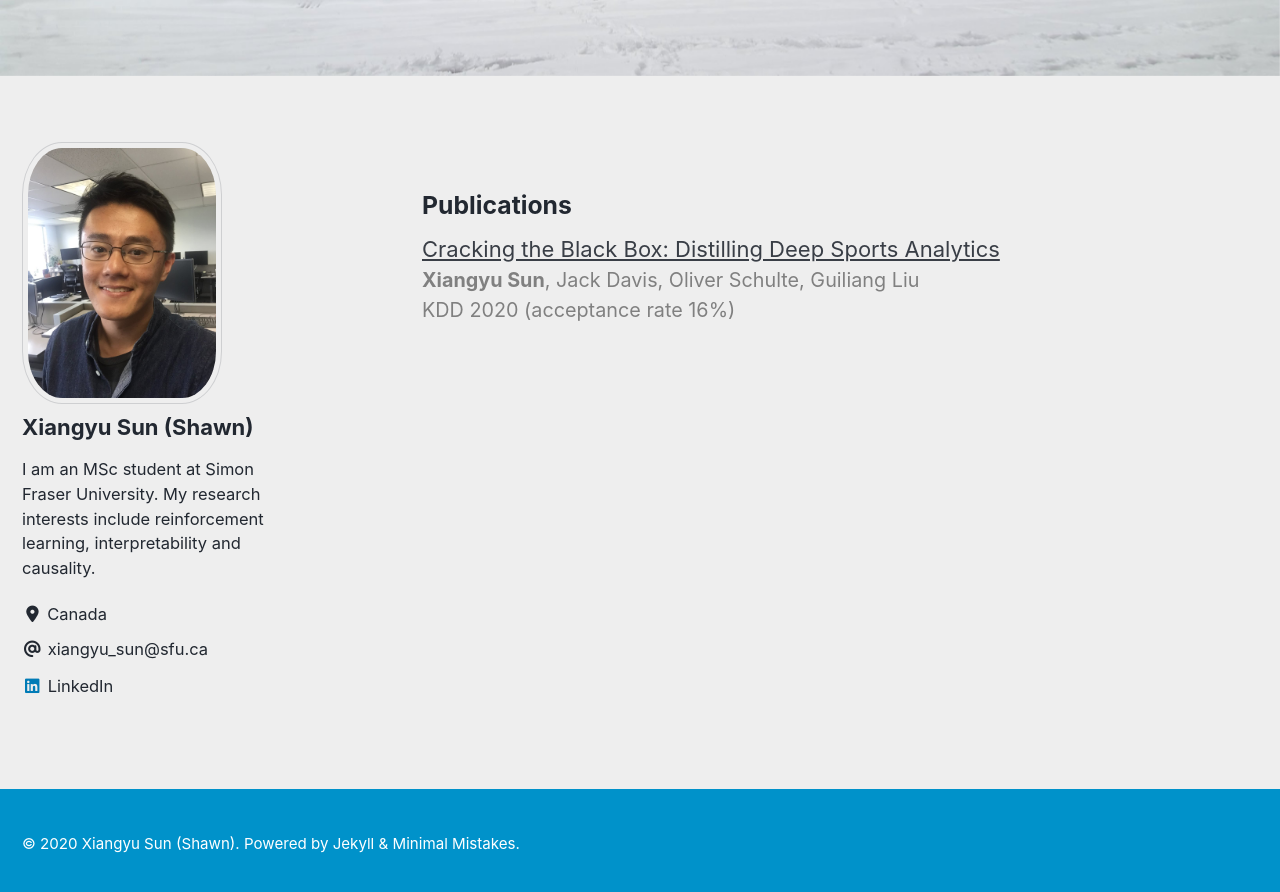
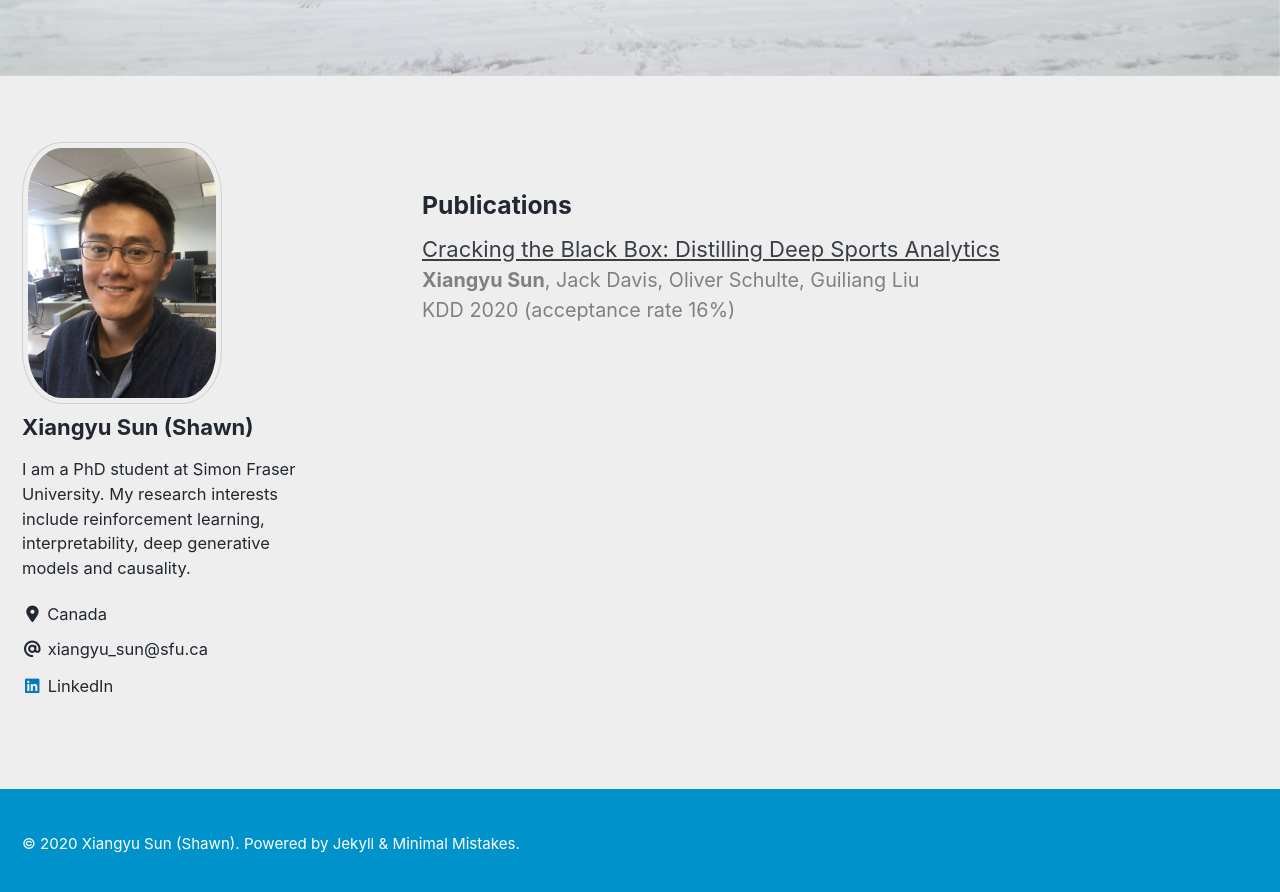
Before and after one commit to xiangyu-sun-789/xiangyu-sun-789.github.io, a Jekyll site: the page built from index.html, in a window 1280 px wide and 900 px high, scrolled down 733 px. Shown: the top 892 px of the window. Built offline with Jekyll 4.4.1, drawn with Linux system fonts in a browser that asks for light colours; cached includes are drawn as plain includes; nearby versions of some CDN libraries; the list of posts is cut into pages by our own code.

Commit message:
update bio

```diff
--- a/_config.yml
+++ b/_config.yml
@@ -97,7 +97,7 @@ analytics:
 author:
   name             : "Xiangyu Sun (Shawn)"
   avatar           : "/images/profile_image.JPG"
-  bio              : "I am an MSc student at Simon Fraser University. My research interests include reinforcement learning, interpretability and causality."
+  bio              : "I am a PhD student at Simon Fraser University. My research interests include reinforcement learning, interpretability, deep generative models and causality."
   location         : "Canada"
   links: # https://fontawesome.com/icons?d=gallery
 
```
